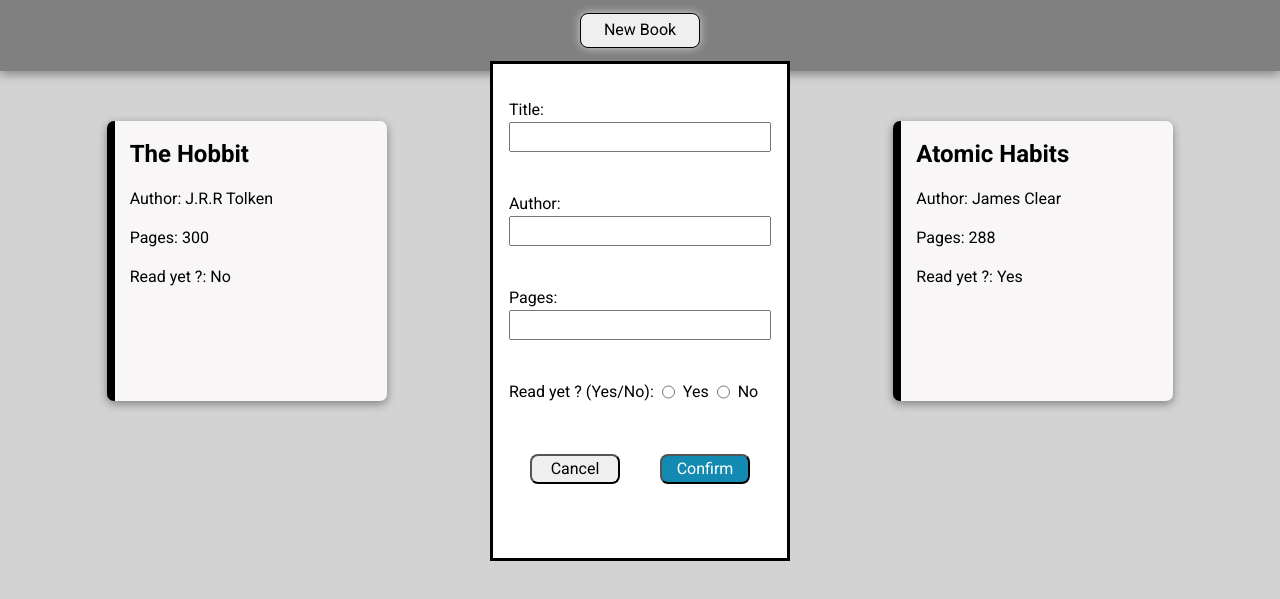
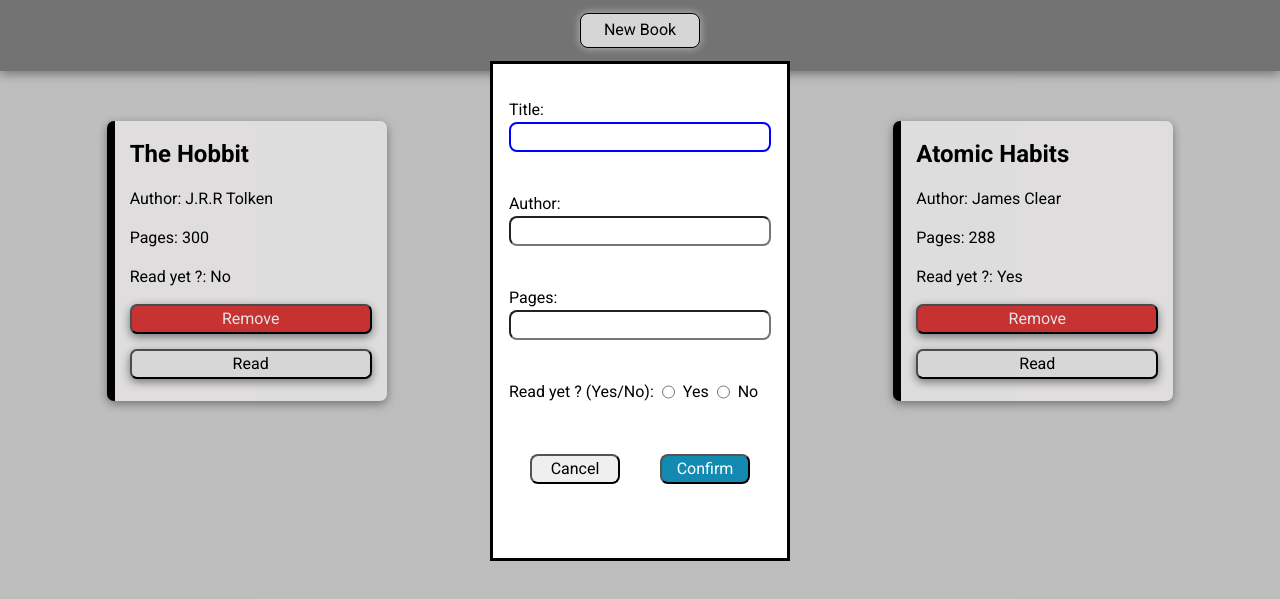
Before and after one commit to idontfeelsogood1/Library, a plain HTML site: page index.html in a window 1280 px wide. Both pictures are taken after a click on the button "New Book". Shown: the part 89-688 px from the top of the page. Drawn offline with Linux system fonts and the light colour scheme.

Commit message:
Finish library project

```diff
--- a/index.html
+++ b/index.html
@@ -12,14 +12,14 @@
         <button type="button" id="new-book">New Book</button>
     </header>
 
-    <dialog open>
+    <dialog>
         <form>
             <label for="title">Title:</label>
-            <input type="text" id="title">
+            <input type="text" id="title" value="">
             <label for="author">Author:</label>
-            <input type="text" id="author">
+            <input type="text" id="author" value="">
             <label for="pages">Pages:</label>
-            <input type="number" id="pages">
+            <input type="number" id="pages" value="">
             <p class="radio">
                 <label>Read yet ? (Yes/No):</label>
                 <input type="radio" id="read" name="choice" value="Yes">
@@ -28,7 +28,7 @@
                 <label>No</label>
             </p>
             <p>
-                <button value="cancel" formmethod="dialog">Cancel</button>
+                <button value="cancel" formmethod="dialog" id="cancel">Cancel</button>
                 <button id="confirmBtn" value="default">Confirm</button>
             </p>
         </form>
--- a/script.js
+++ b/script.js
@@ -6,6 +6,9 @@ function Book(title, author, pages, read) {
     this.author = author;
     this.pages = pages;
     this.read = read;
+    this.readStatusChange = function () {
+        this.read === 'Yes' ? this.read = 'No' : this.read = 'Yes';
+    }
 }
 
 function addBookToLibrary(title, author, pages, read) {
@@ -35,11 +38,33 @@ function displayBook() {
         bookPages.innerText = "Pages: " + book.pages;
         bookRead.innerText = "Read yet ?: " + book.read;
 
+        // card remove and read button element
+        let removeBtn = document.createElement("button");
+        let readBtn = document.createElement("button");
+
+        removeBtn.classList.add("removeBtn");
+        readBtn.classList.add("changeReadBtn");
+
+        removeBtn.innerText = "Remove";
+        removeBtn.setAttribute("type", "button");
+        removeBtn.addEventListener("click", () => {
+            card.remove();
+        })
+
+        readBtn.innerText = "Read";
+        readBtn.setAttribute("type", "button");
+        readBtn.addEventListener("click", () => {
+            book.readStatusChange();
+            bookRead.innerText = "Read yet ?: " + book.read;
+        })
+
         // Add everything to card
         card.appendChild(bookTitle);
         card.appendChild(bookAuthor);
         card.appendChild(bookPages);
         card.appendChild(bookRead);
+        card.appendChild(removeBtn);
+        card.appendChild(readBtn)
 
         // Add card to display
         display.appendChild(card);
--- a/styles.css
+++ b/styles.css
@@ -152,3 +152,45 @@ form button + button {
   background: rgb(19, 138, 177);
   color: white;
 }
+
+.removeBtn, .changeReadBtn {
+  border-radius: 7px;
+  box-shadow: 0px 3px 10px gray;
+}
+
+.removeBtn {
+  background-color: rgb(221, 56, 56);
+  color: white;
+}
+
+#new-book:hover {
+  background-color: rgb(201, 197, 197);
+}
+
+#cancel:hover {
+  background-color: rgb(201, 197, 197);
+}
+
+#confirmBtn:hover {
+  background-color: rgb(2, 110, 146);;
+}
+.removeBtn:hover {
+  background-color: rgb(149, 39, 39);
+}
+
+.changeReadBtn:hover {
+  background-color: rgb(201, 197, 197);
+}
+
+input {
+  border-radius: 8px;
+}
+
+input:hover {
+  border: blue solid 2px;
+}
+
+input:focus {
+  border: blue solid 2px;
+  outline: none;
+}
```
